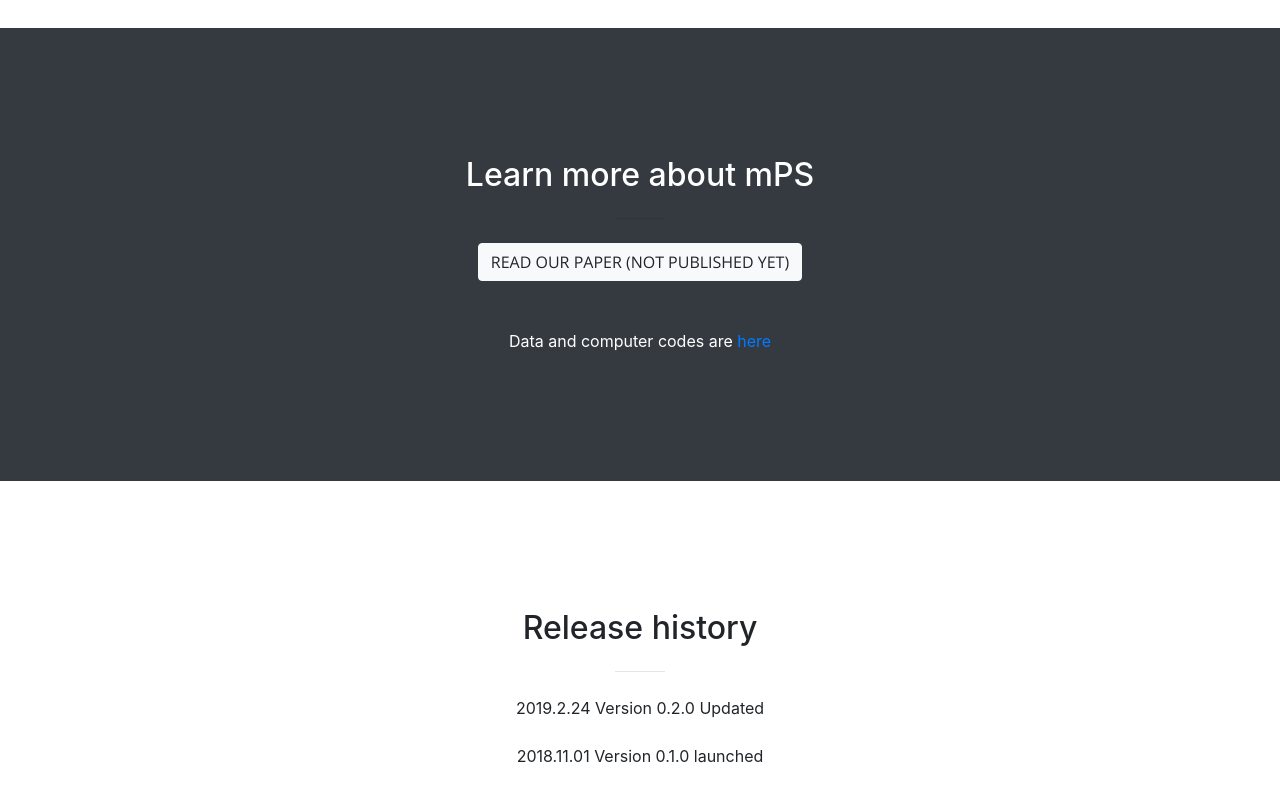
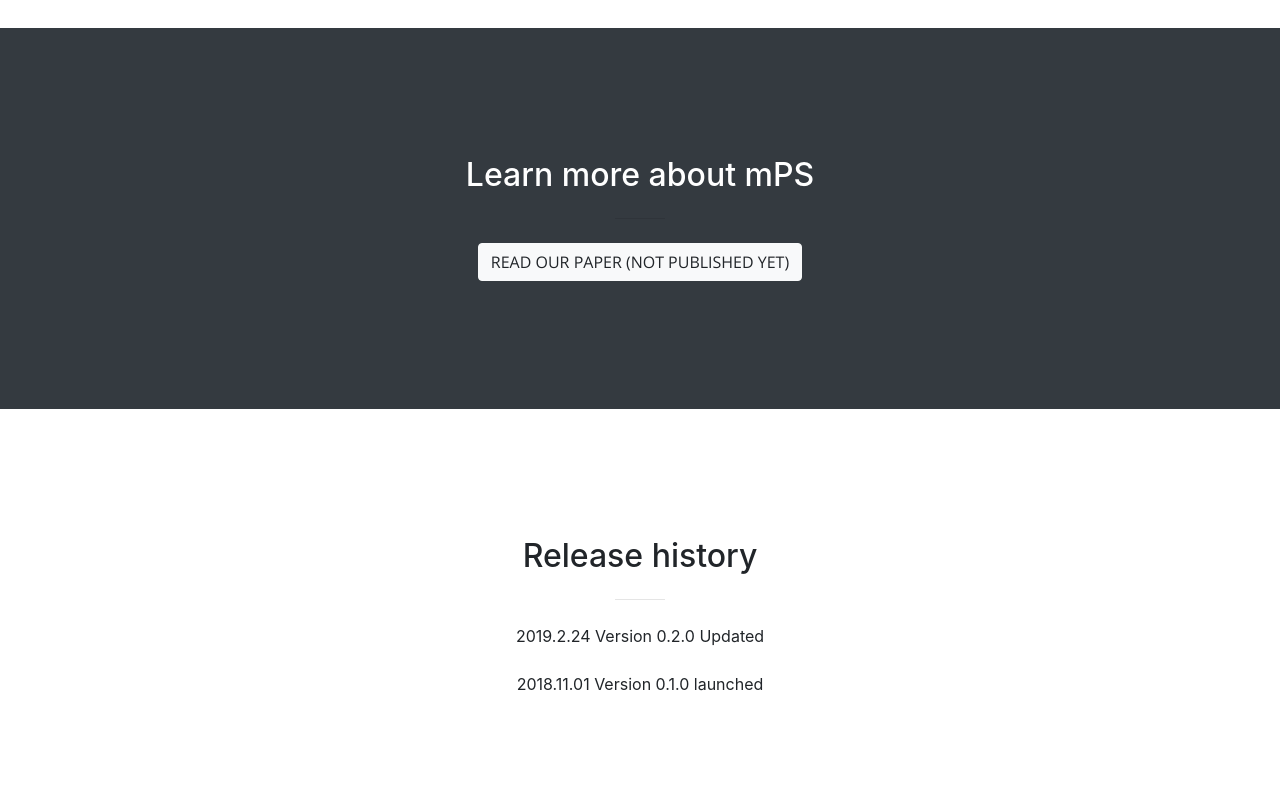
Before and after one commit to HideyukiShimizu/mPS_GI.github.io, a website with bundled scripts: page index.html in a window 1280 px wide. Shown: the part 3597-4397 px from the top of the page. Built offline with nearby package versions, Linux system fonts and the light colour scheme.

Commit message:
Update index.html

```diff
--- a/index.html
+++ b/index.html
@@ -403,8 +403,7 @@ We have successfully integrated one of the largest assembled breast cancer patie
         <h2 class="mb-4">Learn more about mPS</h2>
         <hr class="my-4">
         <a class="btn btn-light btn-xl sr-button" href="https://www.ebiomedicine.com/">Read our paper (Not published yet)</a>
-        <br><br><br>
-        Data and computer codes are<a href="https://www.dropbox.com/s/9j7mzbjno3avzuh/mPS_for_review_190628.zip?dl=0"> here</a>
+        <br>
       </div>
     </section>
 
```
